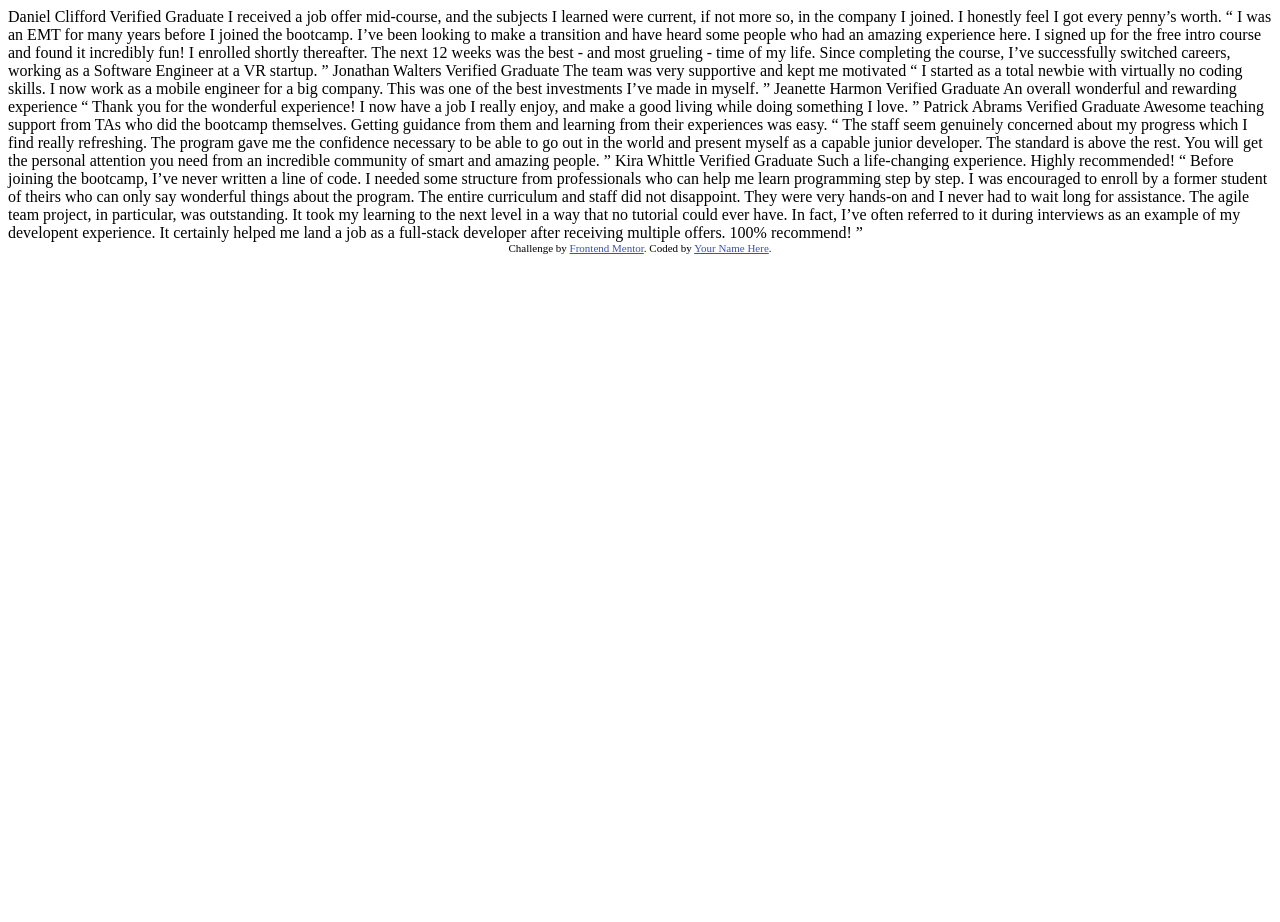
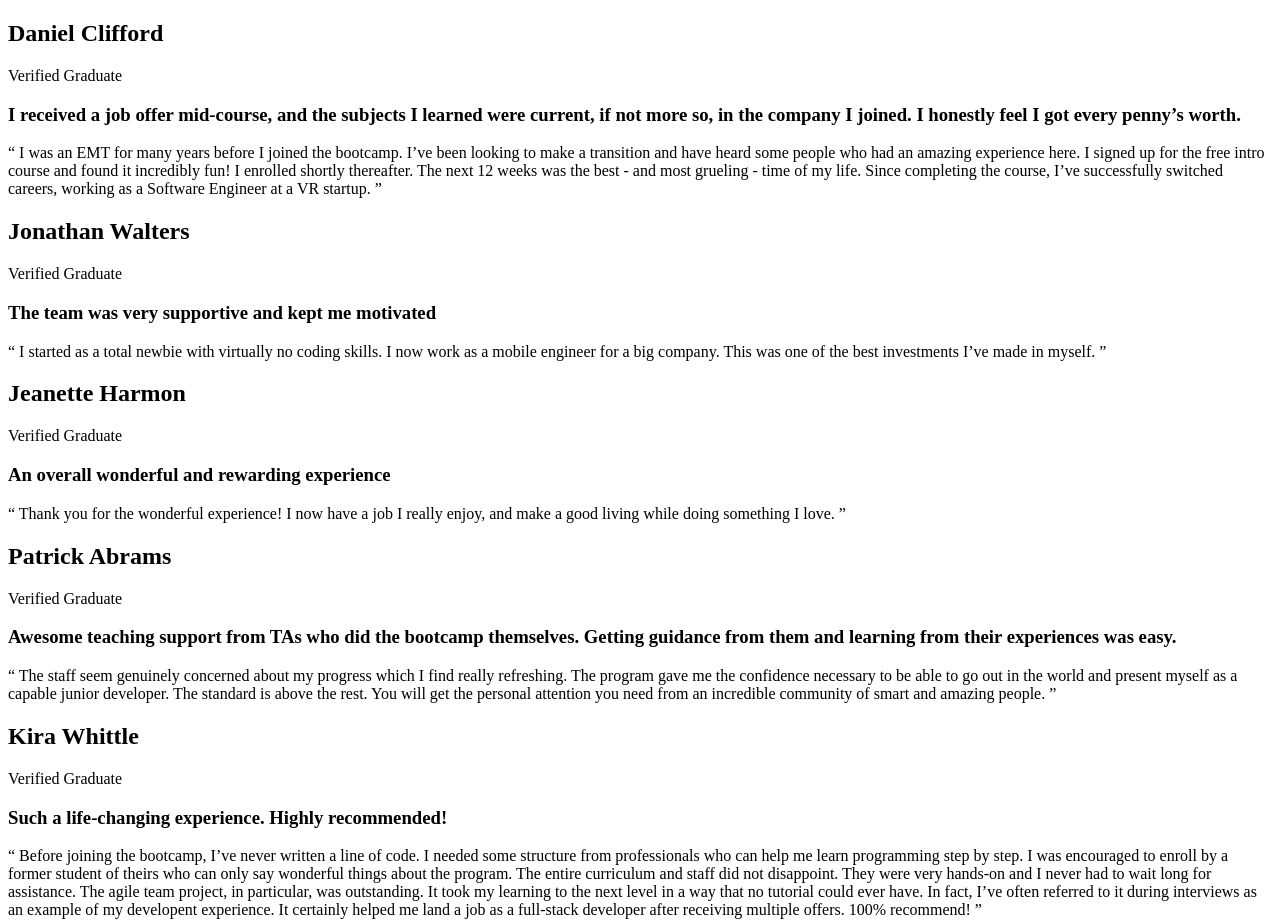
Before and after one commit to ThiernoHBah/sba-3, a plain HTML site: page testimonials-grid-section-main/index.html in a window 1280 px wide. Shown: the top 922 px of the page. Before the commit the page ends 800 px from the top, so only its background shows below. Drawn offline with Linux system fonts and the light colour scheme.

Commit message:
i went in and seperated the text and labeled them either h2,h3,or p

```diff
--- a/testimonials-grid-section-main/index.html
+++ b/testimonials-grid-section-main/index.html
@@ -15,58 +15,58 @@
   </style>
 </head>
 <body>
-  Daniel Clifford
+  <h2>Daniel Clifford</h2>
   Verified Graduate
 
-  I received a job offer mid-course, and the subjects I learned were current, if not more so,
-  in the company I joined. I honestly feel I got every penny’s worth.
+  <h3>I received a job offer mid-course, and the subjects I learned were current, if not more so,
+  in the company I joined. I honestly feel I got every penny’s worth.</h3>
 
-  “ I was an EMT for many years before I joined the bootcamp. I’ve been looking to make a
+  <p>“ I was an EMT for many years before I joined the bootcamp. I’ve been looking to make a
   transition and have heard some people who had an amazing experience here. I signed up
   for the free intro course and found it incredibly fun! I enrolled shortly thereafter.
   The next 12 weeks was the best - and most grueling - time of my life. Since completing
-  the course, I’ve successfully switched careers, working as a Software Engineer at a VR startup. ”
+  the course, I’ve successfully switched careers, working as a Software Engineer at a VR startup. ”</p>
 
-  Jonathan Walters
+  <h2>Jonathan Walters</h2>
   Verified Graduate
 
-  The team was very supportive and kept me motivated
+  <h3>The team was very supportive and kept me motivated</h3>
 
-  “ I started as a total newbie with virtually no coding skills. I now work as a mobile engineer
-  for a big company. This was one of the best investments I’ve made in myself. ”
+  <p>“ I started as a total newbie with virtually no coding skills. I now work as a mobile engineer
+  for a big company. This was one of the best investments I’ve made in myself. ”</p>
 
-  Jeanette Harmon
+  <h2>Jeanette Harmon</h2>
   Verified Graduate
 
-  An overall wonderful and rewarding experience
+  <h3>An overall wonderful and rewarding experience</h3>
 
-  “ Thank you for the wonderful experience! I now have a job I really enjoy, and make a good living
-  while doing something I love. ”
+  <p>“ Thank you for the wonderful experience! I now have a job I really enjoy, and make a good living
+  while doing something I love. ”</p>
 
-  Patrick Abrams
+  <h2>Patrick Abrams</h2>
   Verified Graduate
 
-  Awesome teaching support from TAs who did the bootcamp themselves. Getting guidance from them and
-  learning from their experiences was easy.
+  <h3>Awesome teaching support from TAs who did the bootcamp themselves. Getting guidance from them and
+  learning from their experiences was easy.</h3>
 
-  “ The staff seem genuinely concerned about my progress which I find really refreshing. The program
+  <p>“ The staff seem genuinely concerned about my progress which I find really refreshing. The program
   gave me the confidence necessary to be able to go out in the world and present myself as a capable
   junior developer. The standard is above the rest. You will get the personal attention you need from
-  an incredible community of smart and amazing people. ”
+  an incredible community of smart and amazing people. ”</p>
 
-  Kira Whittle
+  <h2>Kira Whittle</h2>
   Verified Graduate
 
-  Such a life-changing experience. Highly recommended!
+  <h3>Such a life-changing experience. Highly recommended!</h3>
 
-  “ Before joining the bootcamp, I’ve never written a line of code. I needed some structure from
+  <p>“ Before joining the bootcamp, I’ve never written a line of code. I needed some structure from
   professionals who can help me learn programming step by step. I was encouraged to enroll by a former
   student of theirs who can only say wonderful things about the program. The entire curriculum and staff
   did not disappoint. They were very hands-on and I never had to wait long for assistance. The agile team
   project, in particular, was outstanding. It took my learning to the next level in a way that no tutorial
   could ever have. In fact, I’ve often referred to it during interviews as an example of my developent
   experience. It certainly helped me land a job as a full-stack developer after receiving multiple offers.
-  100% recommend! ”
+  100% recommend! ”</p>
 
   <div class="attribution">
     Challenge by <a href="https://www.frontendmentor.io?ref=challenge" target="_blank">Frontend Mentor</a>.
```
